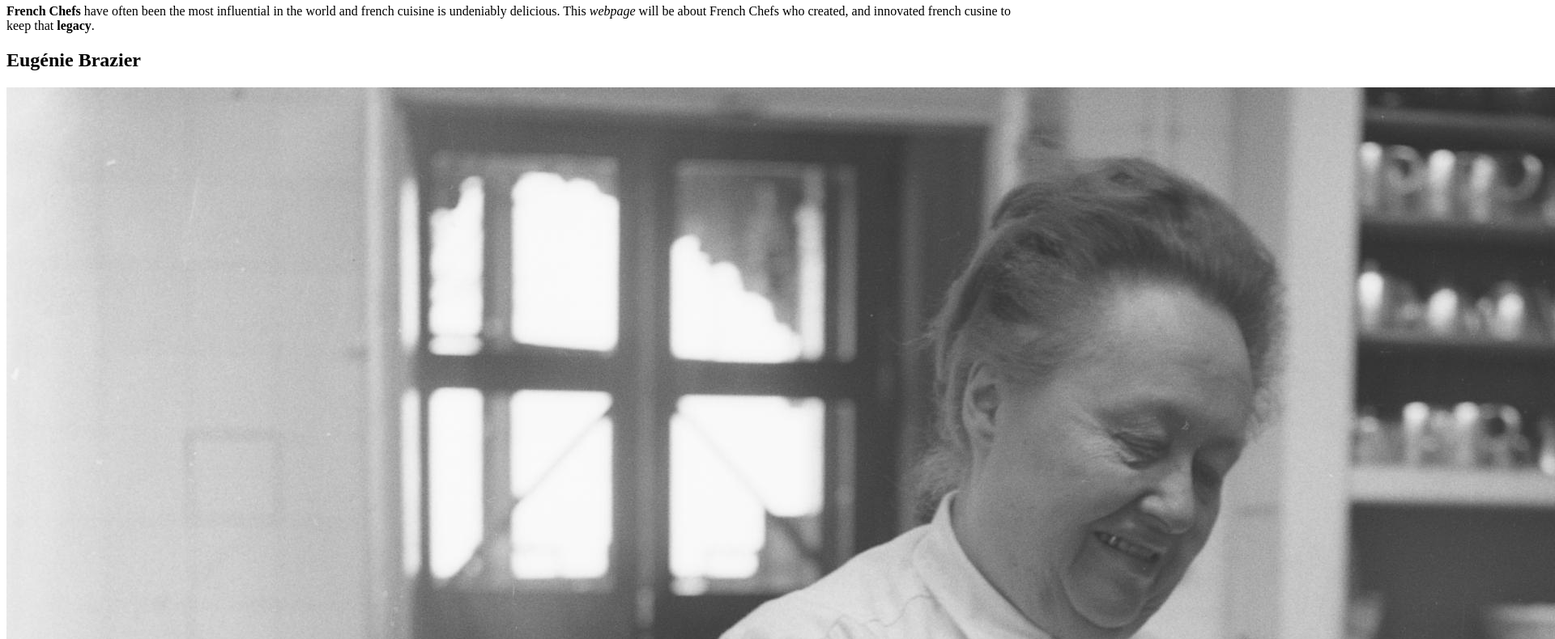
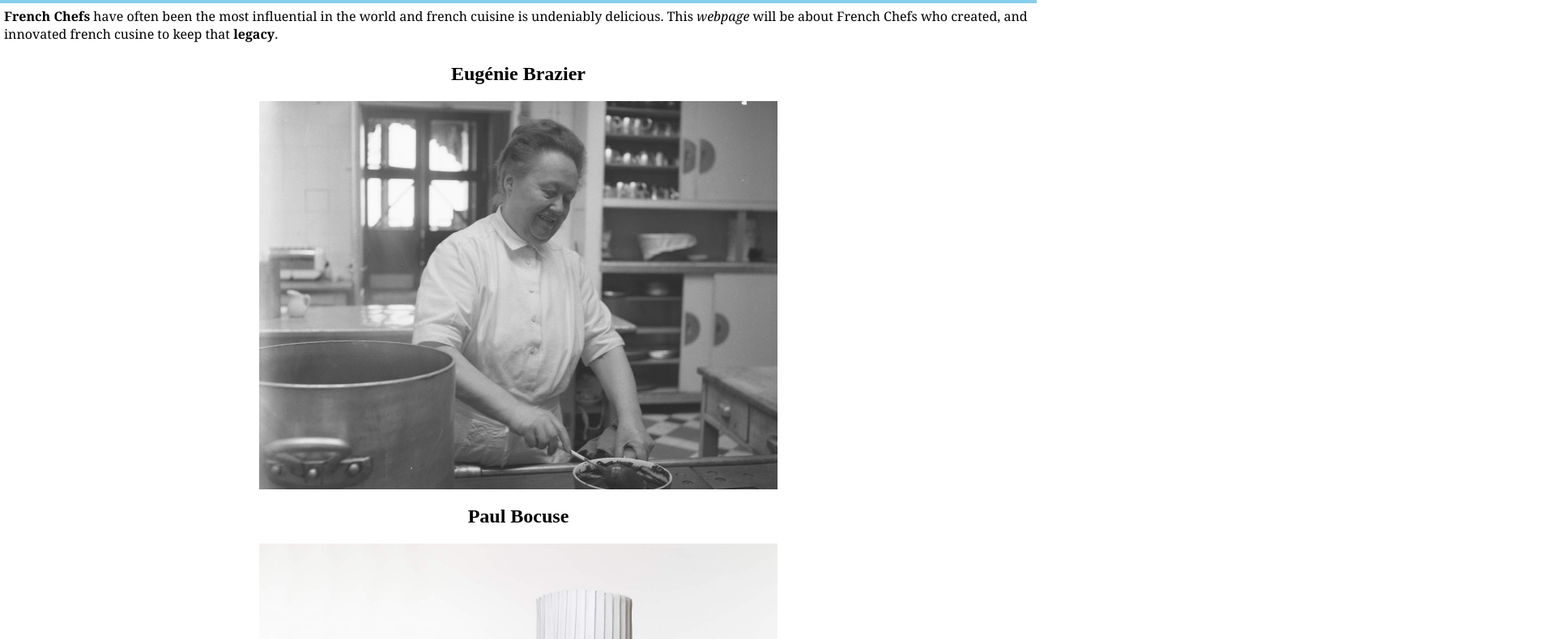
Before and after one commit to LucaCC/upgraded-giggle, a plain HTML site: page index.html in a window 1280 px wide. Shown: the part 75-865 px from the top of the page at 81% size, 1920 px wide, since content can reach past the window. Drawn offline with Linux system fonts and the light colour scheme.

Commit message:
Update index.html

```diff
--- a/index.html
+++ b/index.html
@@ -2,6 +2,7 @@
 	<html>
 		<head>
 			<title>The Best French Chefs</title>
+			<link rel="stylesheet" type="text/css" href="Style.css">
 			<style>
 			</style>
 		</head>
```
